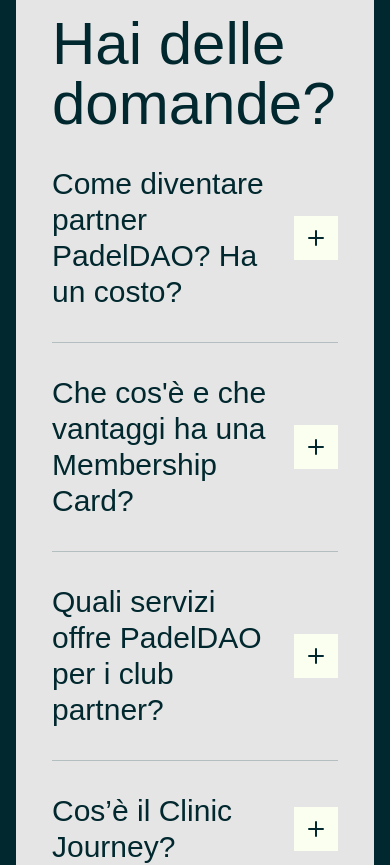
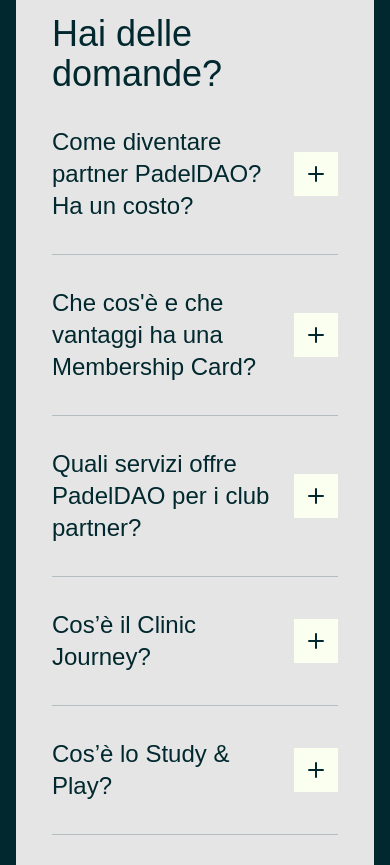
Before and after one commit to logix-software/frontend-assessment, a Nuxt app: page / in a window 390 px wide. Shown: the part 8900-9765 px from the top of the page. Built offline with nearby package versions, Linux system fonts and the light colour scheme; a web font is replaced by a local one.

Commit message:
fix: faq section font responsive

```diff
--- a/pages/index.vue
+++ b/pages/index.vue
@@ -296,14 +296,14 @@
         <div class="container">
             <div class="py-12 px-9 bg-[#E5E5E5] flex items-start flex-col lg:flex-row">
                 <div>
-                    <h4 class=" font-medium text-6xl text-app-bg">
+                    <h4 class=" font-medium text-4xl md:text-5xl lg:text-6xl text-app-bg">
                         Hai delle <br> domande?
                     </h4>
                 </div>
                 <div class=" divide-y divide-[#B2BEC0] flex-1 lg:ml-16">
                     <details class="py-8 appearance-none group">
                         <summary
-                            class=" gap-4 font-medium text-3xl text-app-bg flex justify-between items-center list-none cursor-pointer">
+                            class=" gap-4 font-medium text-2xl md:text-3xl text-app-bg flex justify-between items-center list-none cursor-pointer">
                             Come diventare partner PadelDAO? Ha un costo?
                             <span
                                 class=" size-11 inline-flex items-center justify-center bg-[#FBFFF0] text-[#00282E] shrink-0">
@@ -317,7 +317,7 @@
                     </details>
                     <details class="py-8 appearance-none group">
                         <summary
-                            class=" gap-4 font-medium text-3xl text-app-bg flex justify-between items-center list-none cursor-pointer">
+                            class=" gap-4 font-medium text-2xl md:text-3xl text-app-bg flex justify-between items-center list-none cursor-pointer">
                             Che cos'è e che vantaggi ha una Membership Card?
                             <span
                                 class=" size-11 inline-flex items-center justify-center bg-[#FBFFF0] text-[#00282E] shrink-0">
@@ -331,7 +331,7 @@
                     </details>
                     <details class="py-8 appearance-none group">
                         <summary
-                            class=" gap-4 font-medium text-3xl text-app-bg flex justify-between items-center list-none cursor-pointer">
+                            class=" gap-4 font-medium text-2xl md:text-3xl text-app-bg flex justify-between items-center list-none cursor-pointer">
                             Quali servizi offre PadelDAO per i club partner?
                             <span
                                 class=" size-11 inline-flex items-center justify-center bg-[#FBFFF0] text-[#00282E] shrink-0">
@@ -345,7 +345,7 @@
                     </details>
                     <details class="py-8 appearance-none group">
                         <summary
-                            class=" gap-4 font-medium text-3xl text-app-bg flex justify-between items-center list-none cursor-pointer">
+                            class=" gap-4 font-medium text-2xl md:text-3xl text-app-bg flex justify-between items-center list-none cursor-pointer">
                             Cos’è il Clinic Journey?
                             <span
                                 class=" size-11 inline-flex items-center justify-center bg-[#FBFFF0] text-[#00282E] shrink-0">
@@ -359,7 +359,7 @@
                     </details>
                     <details class="py-8 appearance-none group">
                         <summary
-                            class=" gap-4 font-medium text-3xl text-app-bg flex justify-between items-center list-none cursor-pointer">
+                            class=" gap-4 font-medium text-2xl md:text-3xl text-app-bg flex justify-between items-center list-none cursor-pointer">
                             Cos’è lo Study & Play?
                             <span
                                 class=" size-11 inline-flex items-center justify-center bg-[#FBFFF0] text-[#00282E] shrink-0">
@@ -373,7 +373,7 @@
                     </details>
                     <details class="py-8 appearance-none group">
                         <summary
-                            class=" gap-4 font-medium text-3xl text-app-bg flex justify-between items-center list-none cursor-pointer">
+                            class=" gap-4 font-medium text-2xl md:text-3xl text-app-bg flex justify-between items-center list-none cursor-pointer">
                             Altre domande?
                             <span
                                 class=" size-11 inline-flex items-center justify-center bg-[#FBFFF0] text-[#00282E] shrink-0">
```
